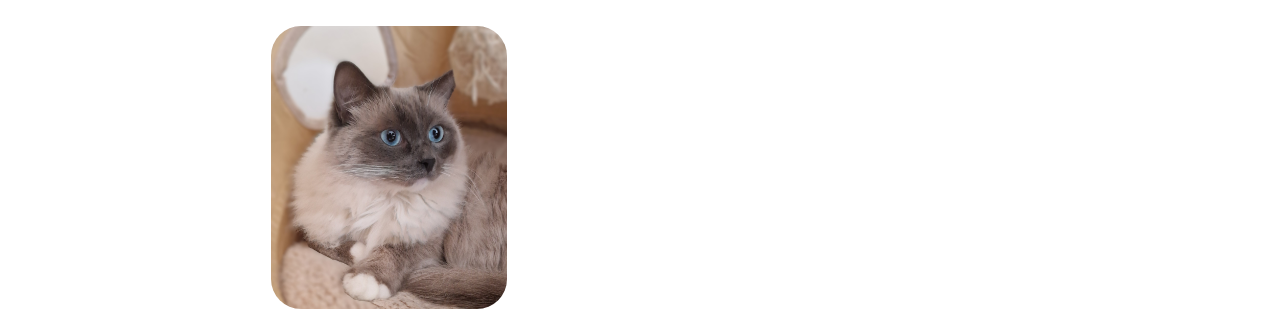
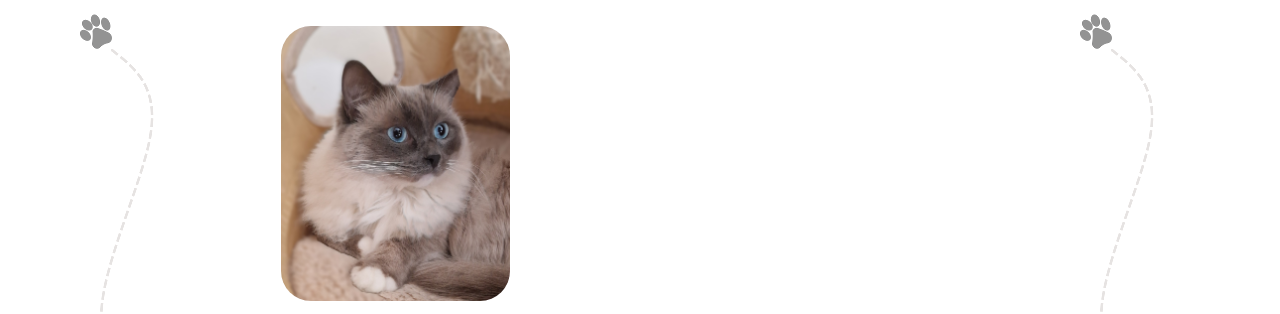
Before and after one commit to AgatheDups/FluffyRagdoll, a plain HTML site: page main.html in a window 1280 px wide. Shown: the part 104-418 px from the top of the page. Drawn offline with nearby package versions, Linux system fonts and the light colour scheme.

Commit message:
add background

```diff
--- a/style.css
+++ b/style.css
@@ -2,6 +2,15 @@
     padding: 0;
     margin: 0;
     font-family: Arial, Helvetica, sans-serif;
+}
+
+body{
+    background: url(./image/fond.png);
+}
+
+main{
+    background-color: white;
+    padding: 0 10px;
 }
 
 .name-site a:hover{
@@ -138,8 +147,8 @@ footer p{
 
 main{
     margin-top: 110px;
-    margin-left: 25%;
-    margin-right: 25%;
+    margin-left: 20%;
+    margin-right: 20%;
 }
 
 
```
Also changed, not shown: image/fond.png (added).
